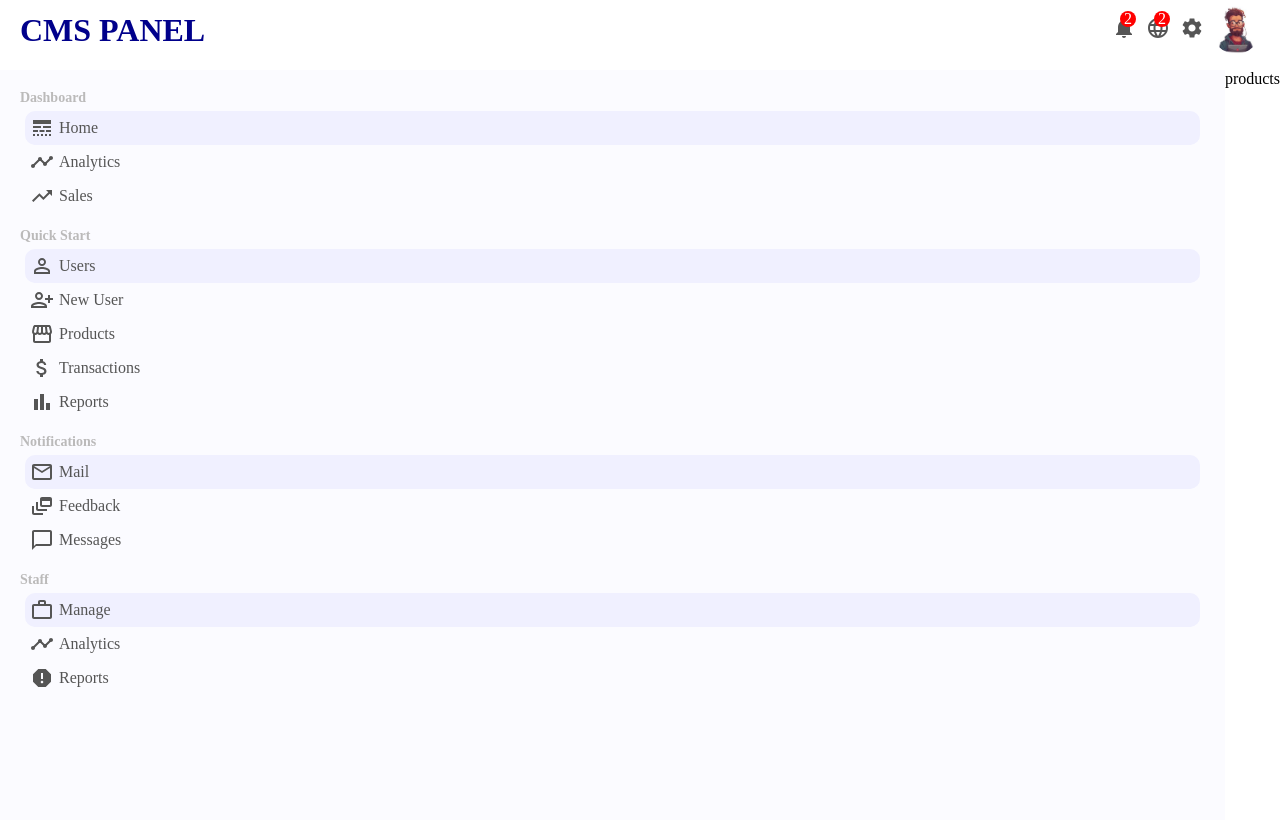
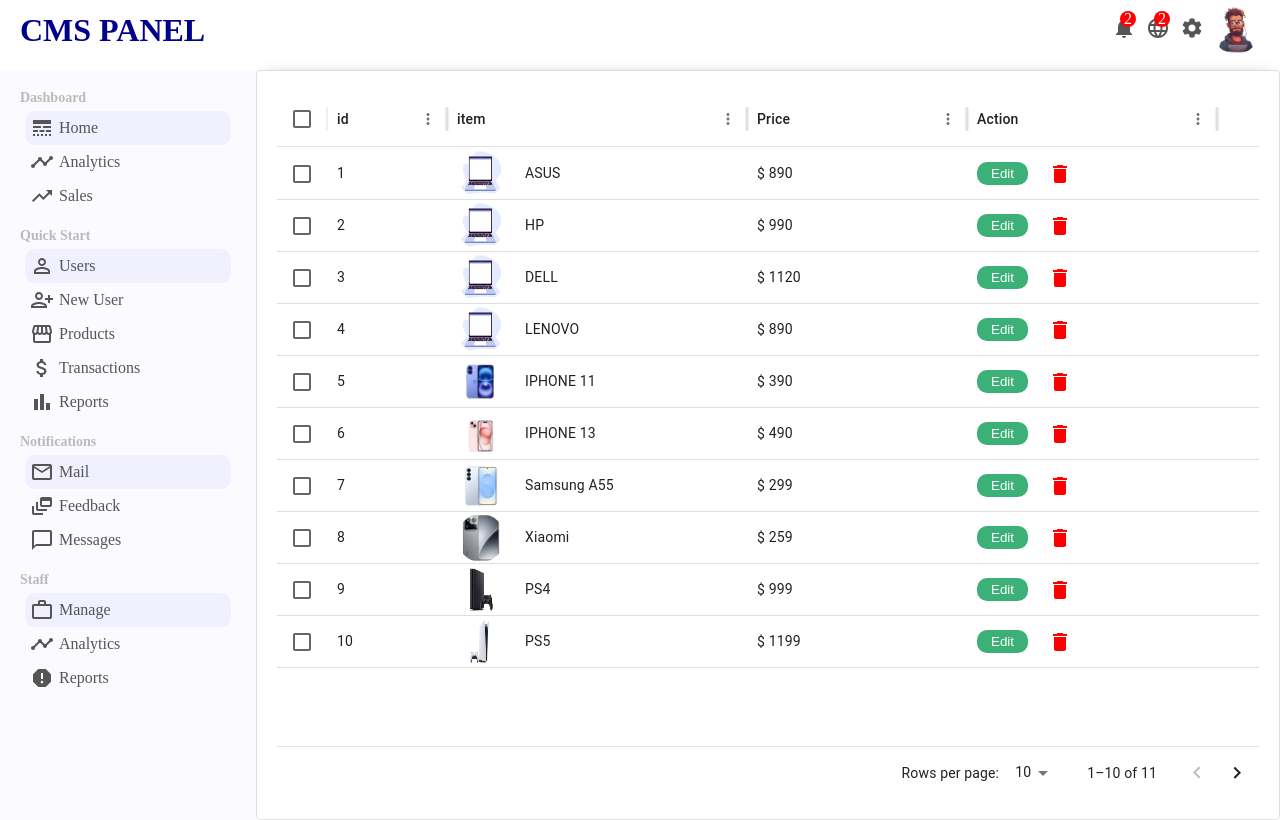
Before and after one commit to AmirNouri-dev/CMS-Project-reactjs, a React (Vite) app: page /products in a window 1280 px wide. Built offline with nearby package versions, Linux system fonts and the light colour scheme.

Commit message:
products page coding & styling

```diff
--- a/src/datas.jsx
+++ b/src/datas.jsx
@@ -1,35 +1,55 @@
 import { useEffect } from "react";
 const products = [
-  { id: 1, title: "ASUS", avatar: "./public/images/laptop.jfif", price: 890 },
-  { id: 2, title: "HP", avatar: "./public/images/laptop.jfif", price: 990 },
-  { id: 3, title: "DELL", avatar: "./public/images/laptop.jfif", price: 1120 },
-  { id: 4, title: "LENOVO", avatar: "./public/images/laptop.jfif", price: 890 },
+  {
+    id: 1,
+    title: "ASUS",
+    avatar: "./public/images/laptop.jfif",
+    price: "$ 890",
+  },
+  { id: 2, title: "HP", avatar: "./public/images/laptop.jfif", price: "$ 990" },
+  {
+    id: 3,
+    title: "DELL",
+    avatar: "./public/images/laptop.jfif",
+    price: "$ 1120",
+  },
+  {
+    id: 4,
+    title: "LENOVO",
+    avatar: "./public/images/laptop.jfif",
+    price: "$ 890",
+  },
   {
     id: 5,
     title: "IPHONE 11",
     avatar: "./public/images/iphone11.jfif",
-    price: 390,
+    price: "$ 390",
   },
   {
     id: 6,
     title: "IPHONE 13",
     avatar: "./public/images/iphone13.jfif",
-    price: 490,
+    price: "$ 490",
   },
   {
     id: 7,
     title: "Samsung A55",
     avatar: "./public/images/samsungA55.jfif",
-    price: 299,
+    price: "$ 299",
   },
-  { id: 8, title: "Xiaomi", avatar: "./public/images/xiaomi.jfif", price: 259 },
-  { id: 9, title: "PS4", avatar: "./public/images/ps4.jfif", price: 999 },
-  { id: 10, title: "PS5", avatar: "./public/images/ps5.jfif", price: 1199 },
+  {
+    id: 8,
+    title: "Xiaomi",
+    avatar: "./public/images/xiaomi.jfif",
+    price: "$ 259",
+  },
+  { id: 9, title: "PS4", avatar: "./public/images/ps4.jfif", price: "$ 999" },
+  { id: 10, title: "PS5", avatar: "./public/images/ps5.jfif", price: "$ 1199" },
   {
     id: 11,
     title: "XBOX-One",
     avatar: "./public/images/xboxOne.jfif",
-    price: 890,
+    price: "$ 890",
   },
 ];
 
@@ -192,7 +212,7 @@
 //   },
 // ];
 // export { xAxisData, newJoinUsers };
-export { transActions, userRows };
+export { transActions, userRows, products };
 
 const sendData = (datas, tableName) => {
   const isDataSent = localStorage.getItem(`isDataSent_${tableName}`);
--- a/src/pages/products/Products.css
+++ b/src/pages/products/Products.css
@@ -0,0 +1,42 @@
+.productsList {
+  flex: 4;
+  /* padding: 20px; */
+  box-shadow: 0 0 15px -10px rgba(0, 0, 0, 0.75);
+}
+.productsList-dataGrid {
+  padding: 20px;
+}
+.productsList-product {
+  display: flex;
+  align-items: center;
+}
+.productsList-product_img {
+  width: 48px;
+  height: 48px;
+  margin-right: 20px;
+  border-radius: 50%;
+  -webkit-border-radius: 50%;
+  -moz-border-radius: 50%;
+  -ms-border-radius: 50%;
+  -o-border-radius: 50%;
+}
+.productsList-product_action {
+  display: flex;
+  align-items: center;
+}
+.productsList-product-edit-btn {
+  border: none;
+  padding: 4px 14px;
+  color: #fff;
+  margin-right: 20px;
+  background-color: #3bb077;
+  border-radius: 10px;
+  -webkit-border-radius: 10px;
+  -moz-border-radius: 10px;
+  -ms-border-radius: 10px;
+  -o-border-radius: 10px;
+}
+.productsList-product-delete-btn {
+  color: red;
+  cursor: pointer;
+}
--- a/src/pages/products/Products.jsx
+++ b/src/pages/products/Products.jsx
@@ -1,5 +1,79 @@
-import React from "react";
+import React, { useState } from "react";
+import { products } from "./../../datas";
+import { DataGrid } from "@mui/x-data-grid";
+import { Link } from "react-router-dom";
+import "./Products.css";
+import DeleteIcon from "@mui/icons-material/Delete";
 
-export default function Products() {
-  return <div>products</div>;
+export default function UsersList() {
+  const [productDatas, setProductDatas] = useState(products);
+  const [paginationModel, setPaginationModel] = useState({
+    pageSize: 10,
+    page: 0,
+  });
+
+  function removeProduct(productID) {
+    setProductDatas(
+      productDatas.filter((product) => {
+        return product.id != productID;
+      })
+    );
+  }
+
+  const columns = [
+    { field: "id", headerName: "id", width: 120 },
+
+    {
+      field: "item",
+      headerName: "item",
+      width: 300,
+      renderCell: (params) => {
+        return (
+          <Link to={`/product/${params.row.id}`} className="link">
+            <div className="productsList-product">
+              <img
+                src={params.row.avatar}
+                alt="avatar"
+                className="productsList-product_img"
+              />
+              {params.row.title}
+            </div>
+          </Link>
+        );
+      },
+    },
+    { field: "price", headerName: "Price", width: 220 },
+
+    {
+      field: "action",
+      headerName: "Action",
+      width: 250,
+      renderCell: (params) => {
+        return (
+          <div className="productsList-product_action">
+            <Link to={`/product/${params.row.id}`}>
+              <button className="productsList-product-edit-btn">Edit</button>
+            </Link>
+            <DeleteIcon
+              className="productsList-product-delete-btn"
+              onClick={() => removeProduct(params.row.id)}
+            />
+          </div>
+        );
+      },
+    },
+  ];
+  return (
+    <div className="productsList">
+      <DataGrid
+        className="productsList-dataGrid"
+        rows={productDatas}
+        columns={columns}
+        paginationModel={paginationModel}
+        onPaginationModelChange={setPaginationModel}
+        pageSizeOptions={[2, 4, 5, 10]}
+        checkboxSelection
+      />
+    </div>
+  );
 }
```
